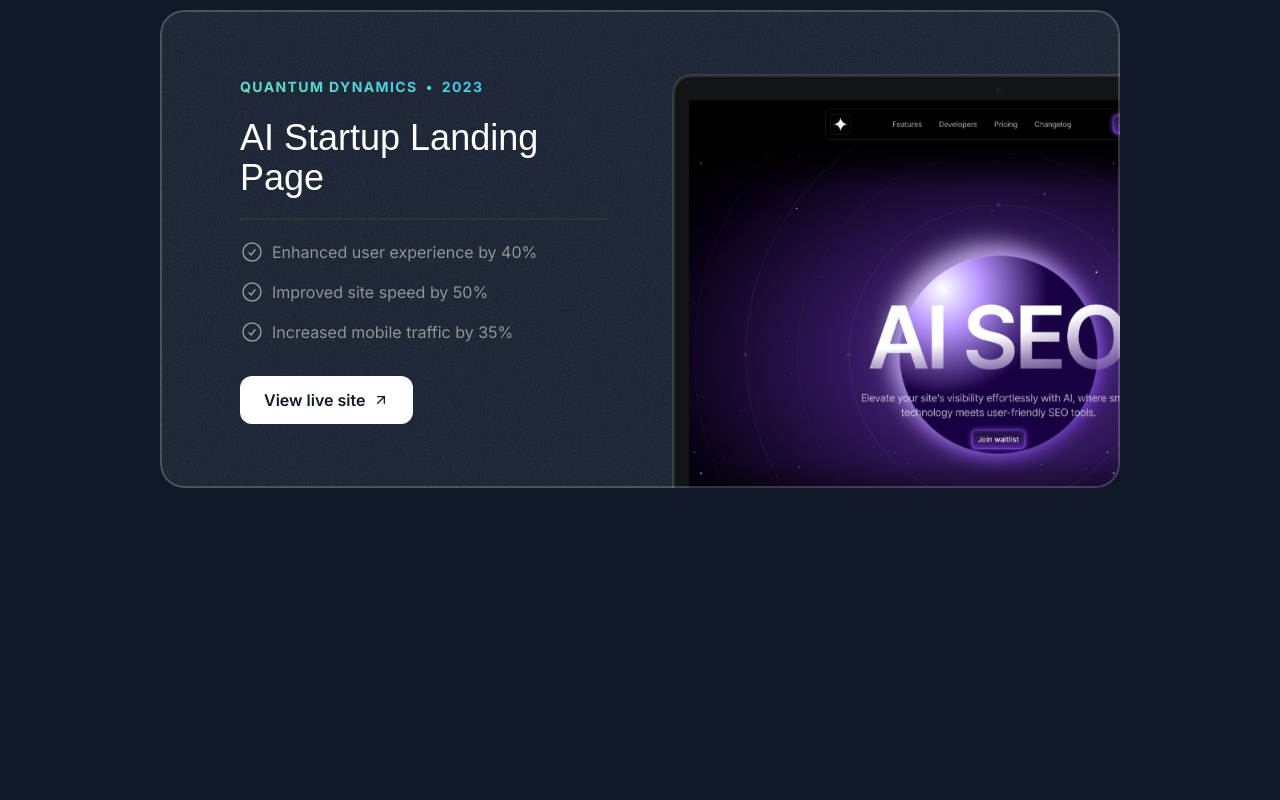
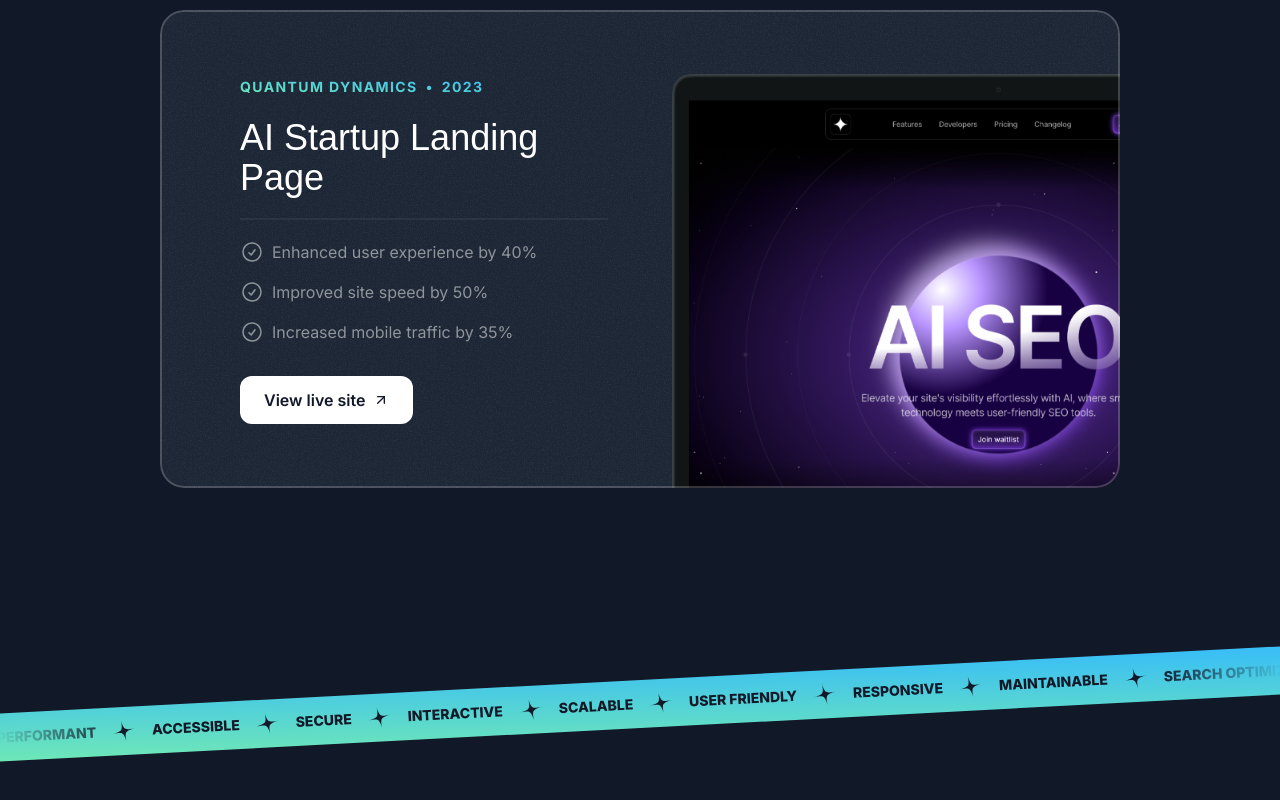
Before and after one commit to remus00/blue-portfolio, a Next.js app: page / in a window 1280 px wide. Shown: the part 2356-3156 px from the top of the page. Before the commit the page ends 2940 px from the top, so only its background shows below. Built offline with nearby package versions, Linux system fonts and the light colour scheme; a web font is replaced by a local one.

Commit message:
tape section

```diff
--- a/src/app/page.tsx
+++ b/src/app/page.tsx
@@ -1,6 +1,7 @@
 import { Header } from '@/components/sections/header';
 import { Hero } from '@/components/sections/hero';
 import { Projects } from '@/components/sections/projects';
+import { Tape } from '@/components/sections/tape';
 
 export default function Home() {
     return (
@@ -8,6 +9,7 @@ export default function Home() {
             <Header />
             <Hero />
             <Projects />
+            <Tape />
         </>
     );
 }
--- /dev/null
+++ b/src/components/sections/tape.tsx
@@ -0,0 +1,23 @@
+import { words } from '@/constants';
+import { Star } from '../icons/star';
+
+export const Tape = () => {
+    return (
+        <section className="overflow-x-clip py-16 lg:py-24">
+            <div className="-mx-1 -rotate-3 bg-gradient-to-tr from-emerald-300 to-sky-400">
+                <div className="flex [mask-image:linear-gradient(to_right,transparent,black_10%,black_90%,transparent)]">
+                    <div className="flex flex-none items-center gap-4 py-3">
+                        {words.map((word, idx) => (
+                            <div key={idx} className="inline-flex items-center gap-4">
+                                <span className="text-sm font-extrabold uppercase text-gray-900">
+                                    {word}
+                                </span>
+                                <Star className="size-6 -rotate-12 text-gray-900" />
+                            </div>
+                        ))}
+                    </div>
+                </div>
+            </div>
+        </section>
+    );
+};
--- a/src/constants/index.ts
+++ b/src/constants/index.ts
@@ -79,3 +79,17 @@ export const testimonials = [
         avatar: memojiAvatar5,
     },
 ];
+
+export const words = [
+    'Performant',
+    'Accessible',
+    'Secure',
+    'Interactive',
+    'Scalable',
+    'User Friendly',
+    'Responsive',
+    'Maintainable',
+    'Search Optimized',
+    'Usable',
+    'Reliable',
+];
```
